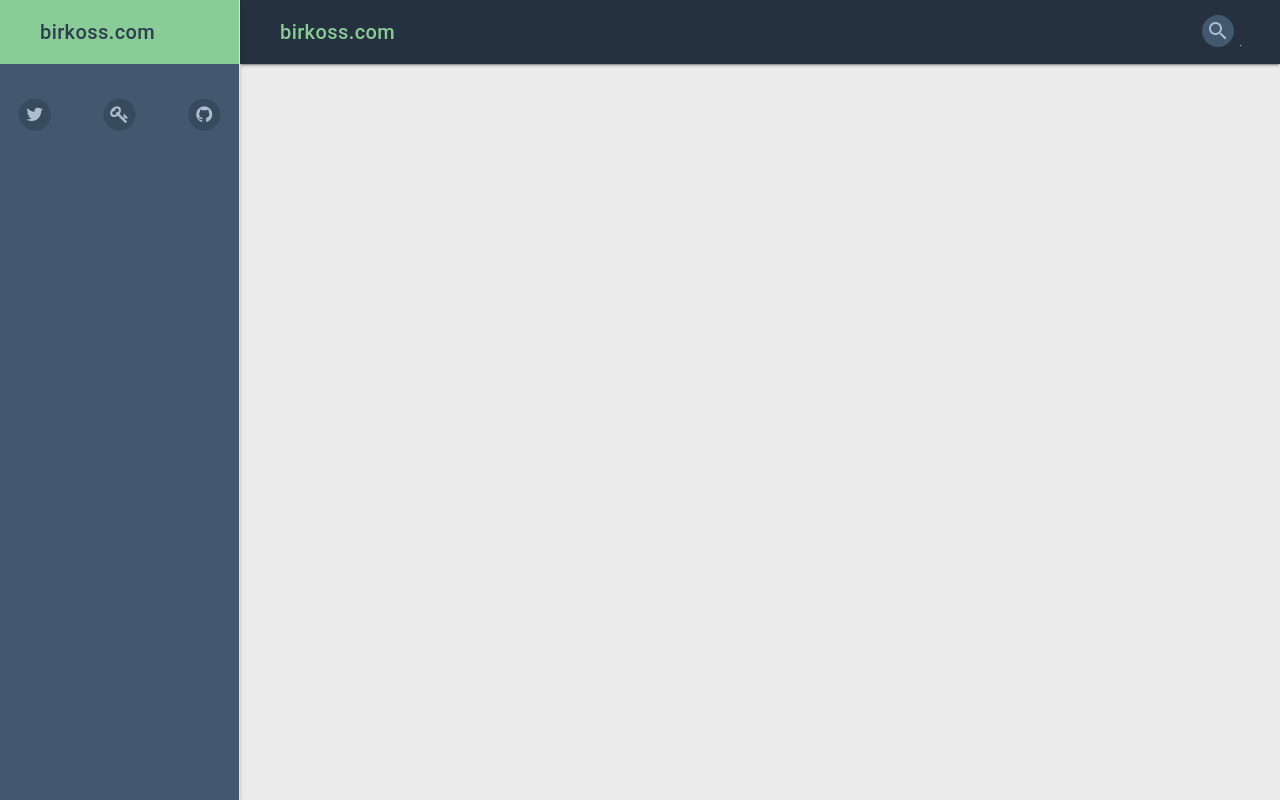
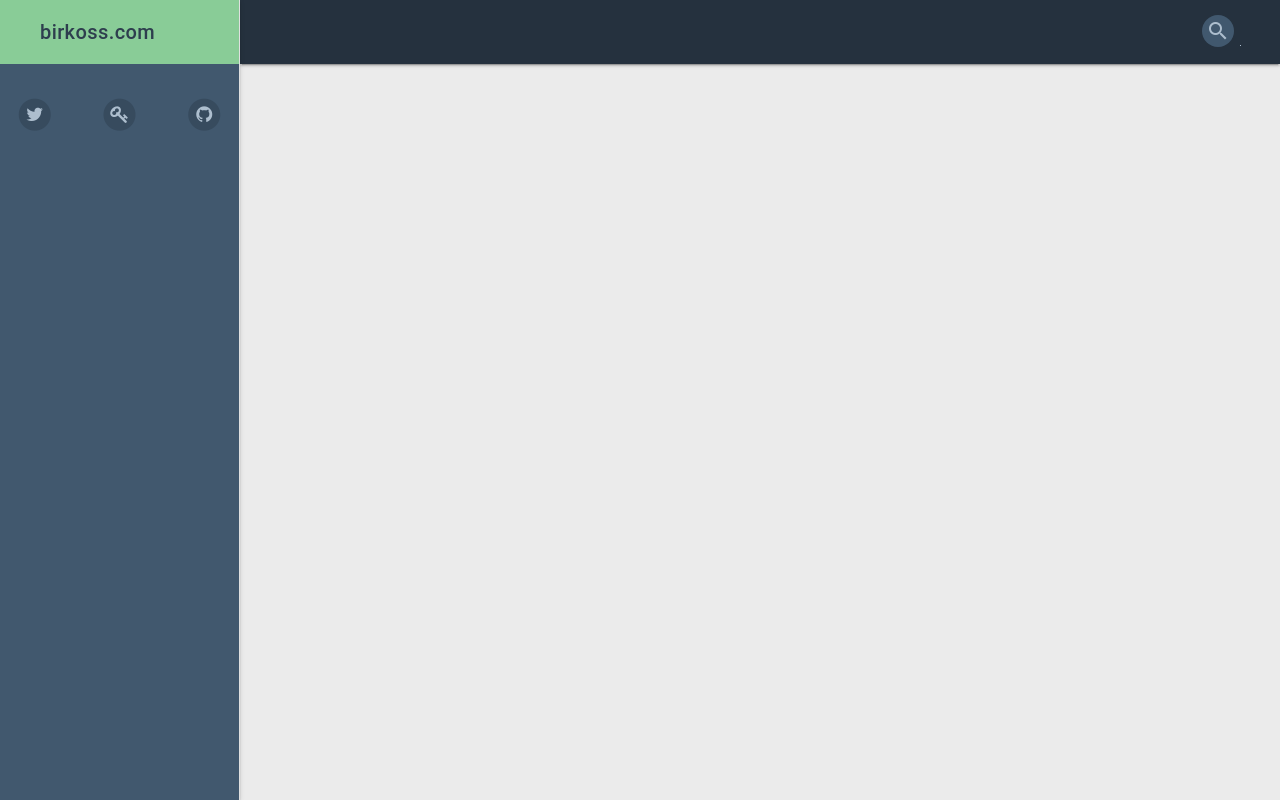
Before and after one commit to birkoss/birkoss.com-django, a Django app: page / in a window 1280 px wide. Run offline with Django 3.2, Linux system fonts and the light colour scheme; data that the repository does not hold is empty; some libraries are stand-ins or nearby versions.

Commit message:
Fixing desktop layout

```diff
--- a/templates/base.html
+++ b/templates/base.html
@@ -34,7 +34,7 @@
 		<div class="mdl-layout mdl-js-layout mdl-layout--fixed-drawer mdl-layout--fixed-header">
 			<header class="mdl-layout__header">
 				<div class="mdl-layout__header-row">
-					<div class="mdl-layout-title"><a href="{% url 'blog:home' %}">birkoss.com</a></div>
+					<div class="mdl-layout-title mdl-cell--hide-desktop"><a href="{% url 'blog:home' %}">birkoss.com</a></div>
 					<div class="mdl-layout-spacer"></div>
 					<div class="mdl-textfield mdl-js-textfield mdl-textfield--expandable mdl-textfield--floating-label mdl-textfield--align-right">
 						<label class="mdl-button mdl-js-button mdl-button--icon" for="fixed-header-drawer-exp">
```
